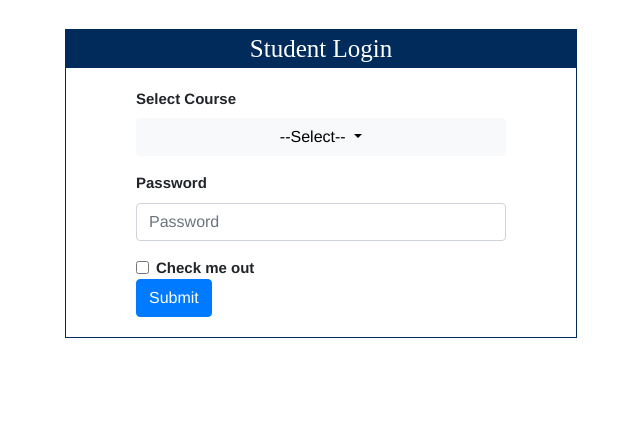
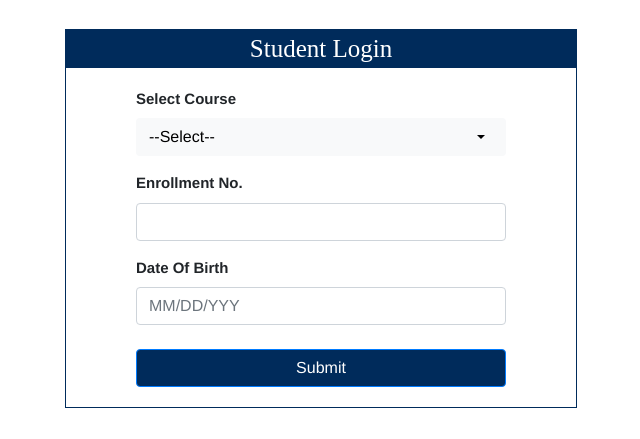
Before and after one commit to fathimaNasmin/Synopsis-Project, a Python web app: template templates/index.html in a window 1280 px wide. Shown: the part 361-800 px from the top of the page, without its empty margins (319-959 px from the left). Run offline with Jinja, Linux system fonts and the light colour scheme; the template is opened without the code that fills it, so the values that code supplies are empty; some libraries are stand-ins or nearby versions.

Commit message:
till form

```diff
--- a/css/style.css
+++ b/css/style.css
@@ -48,4 +48,20 @@ body{
 }
 #dropdownMenu2 {
     min-width: 100%;
+    text-align: left;
 }
+.dropdown-menu{
+    width:100%;
+}
+.dropdown-toggle {
+    position: relative;
+}
+
+.dropdown-toggle::after {
+    position: absolute;
+    right: 20px;
+    bottom: 45%;
+}
+.btn{
+    background-color:#002B5B;
+}
--- a/templates/index.html
+++ b/templates/index.html
@@ -38,7 +38,7 @@
             <div id="student-login">Student Login</div>
 
             <div id="form-section">
-                <form>
+                <form method="">
                     <div class="form-group">
                         <label for="">Select Course</label>
                         <div class="dropdown">
@@ -47,21 +47,25 @@
                                 --Select--
                             </button>
                             <div class="dropdown-menu" aria-labelledby="dropdownMenu2">
-                                <button class="dropdown-item" type="button">Action</button>
-                                <button class="dropdown-item" type="button">Another action</button>
-                                <button class="dropdown-item" type="button">Something else here</button>
+                                <button class="dropdown-item" type="button">BCA</button>
+                                <button class="dropdown-item" type="button">MCA</button>
+                                <button class="dropdown-item" type="button">PGDCA</button>
+                                <button class="dropdown-item" type="button">Bsc.</button>
+                                <button class="dropdown-item" type="button">B.Com</button>
                             </div>
                         </div>
                     </div>
                     <div class="form-group">
-                        <label for="exampleInputPassword1">Password</label>
-                        <input type="password" class="form-control" id="exampleInputPassword1" placeholder="Password">
+                        <label>Enrollment No.</label>
+                        <input type="" class="form-control" id="exampleInputPassword1">
                     </div>
-                    <div class="form-check">
-                        <input type="checkbox" class="form-check-input" id="exampleCheck1">
-                        <label class="form-check-label" for="exampleCheck1">Check me out</label>
+                    <div class="form-group">
+                        <label>Date Of Birth</label>
+                        <!-- <input type="" class="form-control" id="exampleInputPassword1"> -->
+                        <input class="form-control" id="date" data-provide="datepicker" name="date" placeholder="MM/DD/YYY" type="text" />
+
                     </div>
-                    <button type="submit" class="btn btn-primary">Submit</button>
+                    <button type="submit" class="btn btn-primary btn-block mt-4">Submit</button>
                 </form>
             </div>
         </div>
@@ -76,5 +80,7 @@
     <script src="https://cdn.jsdelivr.net/npm/bootstrap@4.0.0/dist/js/bootstrap.min.js"
         integrity="sha384-JZR6Spejh4U02d8jOt6vLEHfe/JQGiRRSQQxSfFWpi1MquVdAyjUar5+76PVCmYl"
         crossorigin="anonymous"></script>
+        <!-- script.js file -->
+        <script src="/js/script.js"></script>
 </body>
 </html>
```
Also changed, not shown: js/script.js (added).
